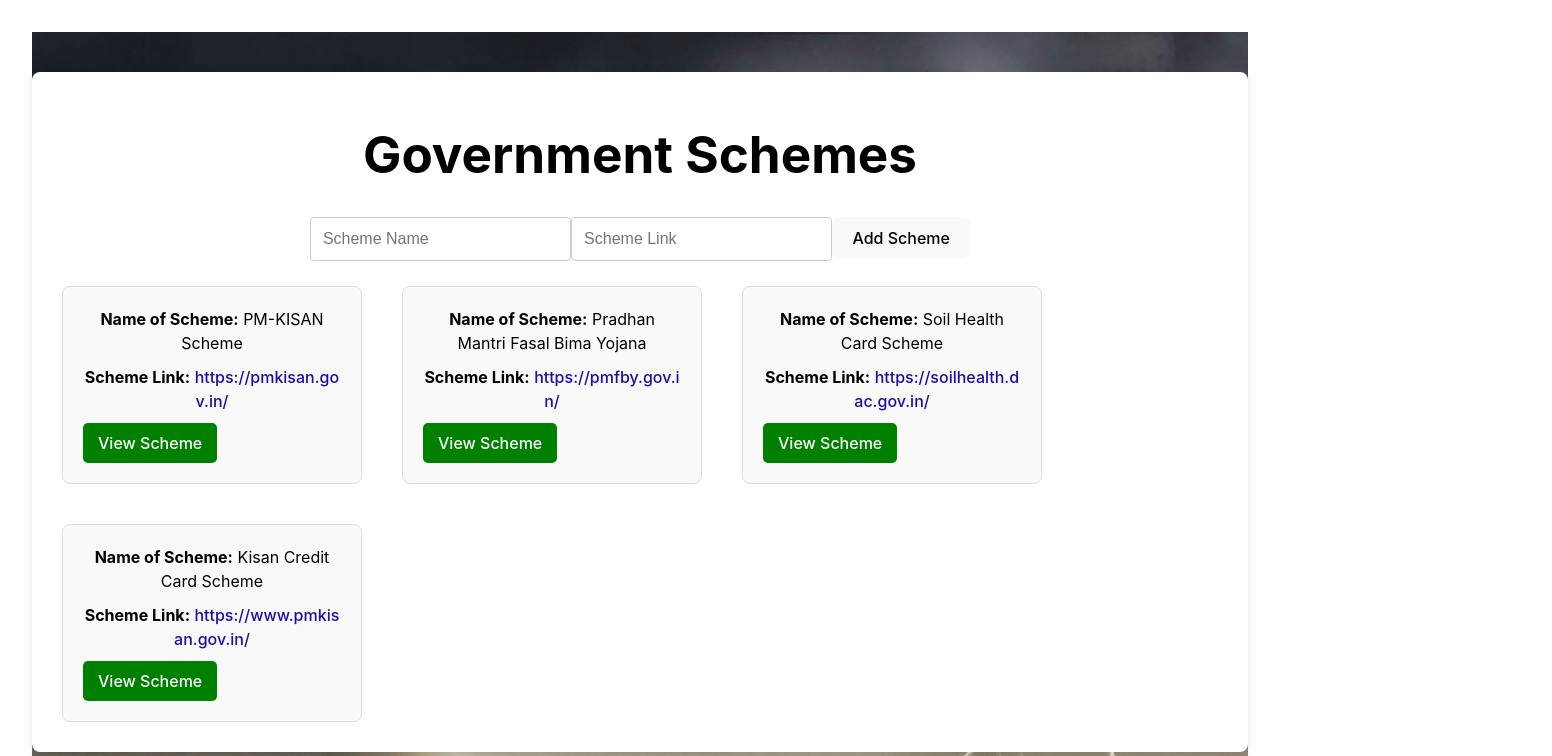
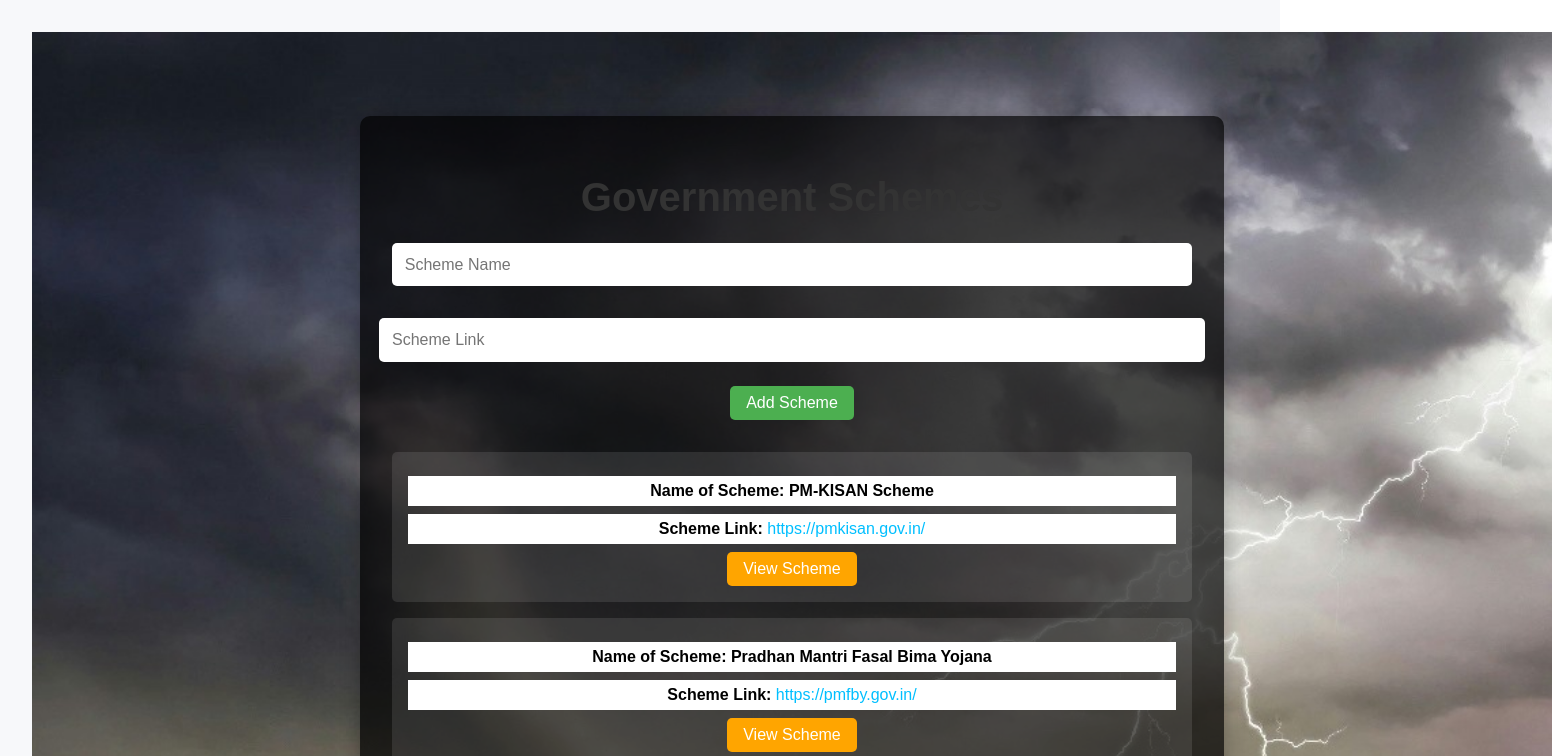
Before and after one commit to Vivrz/Farmer-Friend, a React (Vite) app: page /government-schemes in a window 1280 px wide. Shown: the top 756 px of the page, 1552 px wide, since content can reach past the window. Built offline with nearby package versions, Linux system fonts and the light colour scheme.

Commit message:
css updated

```diff
--- a/src/Home.css
+++ b/src/Home.css
@@ -1,51 +1,76 @@
 .home-container {
-    background-size: cover;
-    background-position: center;
-    width: 240%;
-    height: 100vh;
-    color: white;
-    text-align: center;
+    min-height: 100vh;
+    min-width: 190vh;
+     /* Minimum full viewport height */
+    background-size: cover; /* Cover entire container with background image */
+    background-position: center; /* Center the background image */
+    background-repeat: no-repeat; /* Prevent background image from repeating */
+
+    /* Optional: Add overlay to background image */
+    background-color: rgba(0, 0, 0, 0.5); /* Uncomment and adjust opacity if desired */
+    /* background-blend-mode: overlay; Uncomment to blend with background */
+
     display: flex;
     flex-direction: column;
+    justify-content: center;
     align-items: center;
-    padding-top: 20px;
-    /* Add some padding at the top */
+    text-align: center;
+    color: white; /* Text color */
 }
 
 .home-container h1 {
-    margin: 0;
-    padding: 10px;
-    background-color: rgba(0, 0, 0, 0.429);
-    /* Add a semi-transparent background for better readability */
-    width: 100%;
-    text-align: center;
+    font-size: 3.5rem;
+    margin-bottom: 0.5rem;
+    text-shadow: 2px 2px 4px rgba(0, 0, 0, 0.8); /* Optional: Text shadow for better readability */
 }
 
 .features-box {
-    background-color: rgba(255, 255, 255, 0.8);
-    /* Add a semi-transparent white background */
-    color: black;
+    background-color: rgba(0, 0, 0, 0.7); /* Semi-transparent background for features box */
+    padding: 1.5rem;
     border-radius: 10px;
-    padding: 20px;
-    margin-top: 20px;
-    width: 80%;
-    max-width: 800px;
-    text-align: center;
+    margin-top: 2rem;
+}
+
+.features-box h2 {
+    font-size: 2rem;
+    margin-bottom: 1rem;
 }
 
 .home-nav ul {
-    display: flex;
     list-style-type: none;
     padding: 0;
-    justify-content: center;
 }
 
-.home-nav li {
-    margin: 0 10px;
+.home-nav ul li {
+    margin-bottom: 1rem;
 }
 
-.home-nav a {
-    color: black;
+.home-nav ul li a {
+    color: white;
     text-decoration: none;
-    font-size: 1.2em;
+    font-size: 1.2rem;
+    transition: all 0.3s ease;
 }
+
+.home-nav ul li a:hover {
+    color: #ffd700; /* Change color on hover */
+}
+
+/* Responsive adjustments */
+@media (max-width: 768px) {
+    .home-container h1 {
+        font-size: 2.5rem;
+    }
+
+    .features-box {
+        padding: 1rem;
+    }
+
+    .features-box h2 {
+        font-size: 1.5rem;
+    }
+
+    .home-nav ul li a {
+        font-size: 1rem;
+    }
+}
--- a/src/SchemesPage.css
+++ b/src/SchemesPage.css
@@ -1,40 +1,85 @@
-.schemes-container {
-    background-color: white;
-    padding: 20px;
-    border-radius: 8px;
-    box-shadow: 0 0 10px rgba(0, 0, 0, 0.1);
-    max-width: 1200px;
-    margin: 0 auto;
-    color: black;
+/* SchemesPage.css */
 
+/* Main container */
+.abc {
+    min-height: 100vh;
+    min-width: 190vh;
+     /* Minimum full viewport height */
+    background-size: cover; /* Cover entire container with background image */
+    background-position: center; /* Center the background image */
+    background-repeat: no-repeat; /* Prevent background image from repeating */
+
+    display: flex;
+    justify-content: center;
+    align-items: center;
+    text-align: center;
+    color: white; /* Text color */
 }
 
+/* Container for the schemes */
+.schemes-container {
+    width: 80%;
+    max-width: 800px; /* Adjust as needed */
+    background-color: rgba(0, 0, 0, 0.7); /* Semi-transparent background */
+    padding: 2rem;
+    border-radius: 10px;
+    margin: 2rem;
+    box-shadow: 0 0 20px rgba(0, 0, 0, 0.3); /* Optional: Box shadow for depth effect */
+}
+
+/* Header styling */
+.schemes-container h1 {
+    font-size: 2.5rem;
+    margin-bottom: 1rem;
+}
+
+/* Form for adding new schemes */
+.add-scheme-form {
+    display: flex;
+    flex-direction: column;
+    align-items: center;
+    margin-bottom: 1rem;
+}
+
+.add-scheme-form input[type="text"],
+.add-scheme-form input[type="url"] {
+    width: 100%;
+    padding: 0.8rem;
+    margin: 0.5rem 0;
+    border: none;
+    border-radius: 5px;
+    font-size: 1rem;
+}
+
+.add-scheme-form button {
+    padding: 0.8rem 2rem;
+    background-color: #4CAF50;
+    color: white;
+    border: none;
+    border-radius: 5px;
+    cursor: pointer;
+    font-size: 1rem;
+    transition: background-color 0.3s ease;
+}
+
+.add-scheme-form button:hover {
+    background-color: #45a049;
+}
+
+/* List of schemes */
 .schemes-list {
-    display: flex;
-    flex-wrap: wrap;
-    gap: 20px;
-    justify-content: flex-start;
-
+    margin-top: 2rem;
 }
 
 .scheme {
-    flex: 0 1 300px;
-
-    margin: 10px;
-    padding: 20px;
-    border: 1px solid #ddd;
-    border-radius: 8px;
-    box-sizing: border-box;
-    background-color: #f9f9f9;
-    display: flex;
-    flex-direction: column;
-    align-items: flex-start;
-    color: black;
-
+    background-color: rgba(255, 255, 255, 0.1); /* Semi-transparent background for schemes */
+    padding: 1rem;
+    margin-bottom: 1rem;
+    border-radius: 5px;
 }
 
 .scheme p {
-    margin: 0 0 10px 0;
+    margin: 0.5rem 0;
 }
 
 .scheme .label {
@@ -42,47 +87,26 @@
 }
 
 .scheme a {
-    color: #1a0dab;
+    color: #00BFFF;
     text-decoration: none;
-    word-break: break-all;
-
+    transition: color 0.3s ease;
 }
 
 .scheme a:hover {
-    text-decoration: underline;
+    color: #1E90FF;
 }
 
 .view-button {
-    background-color: green;
+    padding: 0.5rem 1rem;
+    background-color: #FFA500;
     color: white;
     border: none;
-    padding: 10px 15px;
     border-radius: 5px;
     cursor: pointer;
-    margin-top: auto;
-
+    font-size: 1rem;
+    transition: background-color 0.3s ease;
 }
 
 .view-button:hover {
-    background-color: darkgreen;
+    background-color: #FF8C00;
 }
-
-/* src/components/SchemesPage.css */
-
-.add-scheme-form input[type="text"],
-.add-scheme-form input[type="url"] {
-    width: 20%;
-    padding: 12px;
-    margin-bottom: 15px;
-    border: 1px solid #ccc;
-    border-radius: 4px;
-    font-size: 16px;
-    transition: border-color 0.15s ease-in-out, box-shadow 0.15s ease-in-out;
-}
-
-.add-scheme-form input[type="text"]:focus,
-.add-scheme-form input[type="url"]:focus {
-    border-color: #007bff;
-    outline: 0;
-    box-shadow: 0 0 0 0.2rem rgba(13, 0, 255, 0.25);
-}
--- a/src/pestprediction.css
+++ b/src/pestprediction.css
@@ -1,4 +1,4 @@
-/* body {
+body {
     margin: 0;
     font-family: Arial, sans-serif;
     background-color: #f7f8fa;
@@ -118,4 +118,4 @@ button.submit-btn {
 
 button.submit-btn:hover {
     background-color: #45a049;
-} */
+}
--- a/src/pestprediction.jsx
+++ b/src/pestprediction.jsx
@@ -27,7 +27,7 @@ function PestPrediction() {
                 <form onSubmit={handleSubmit}>
 
                     <div>
-                        <label>Crop:</label>
+                        <label>Crop Disease :</label>
                         <select
                             value={crop}
                             onChange={(e) => setCrop(e.target.value)}
```
